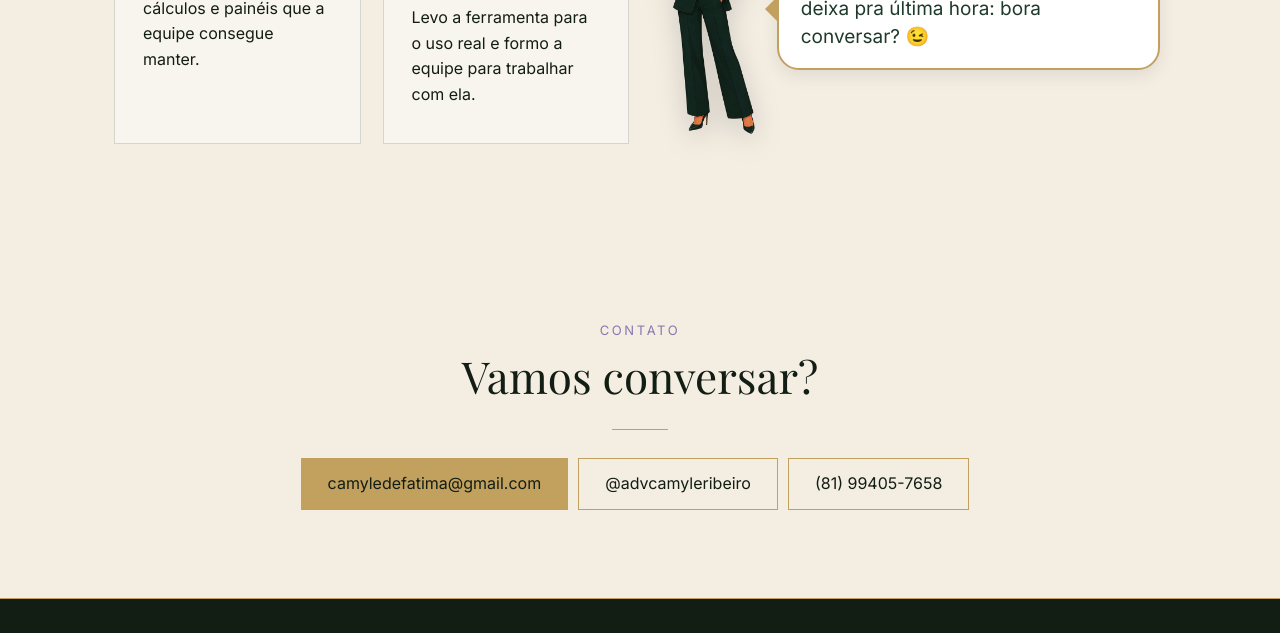
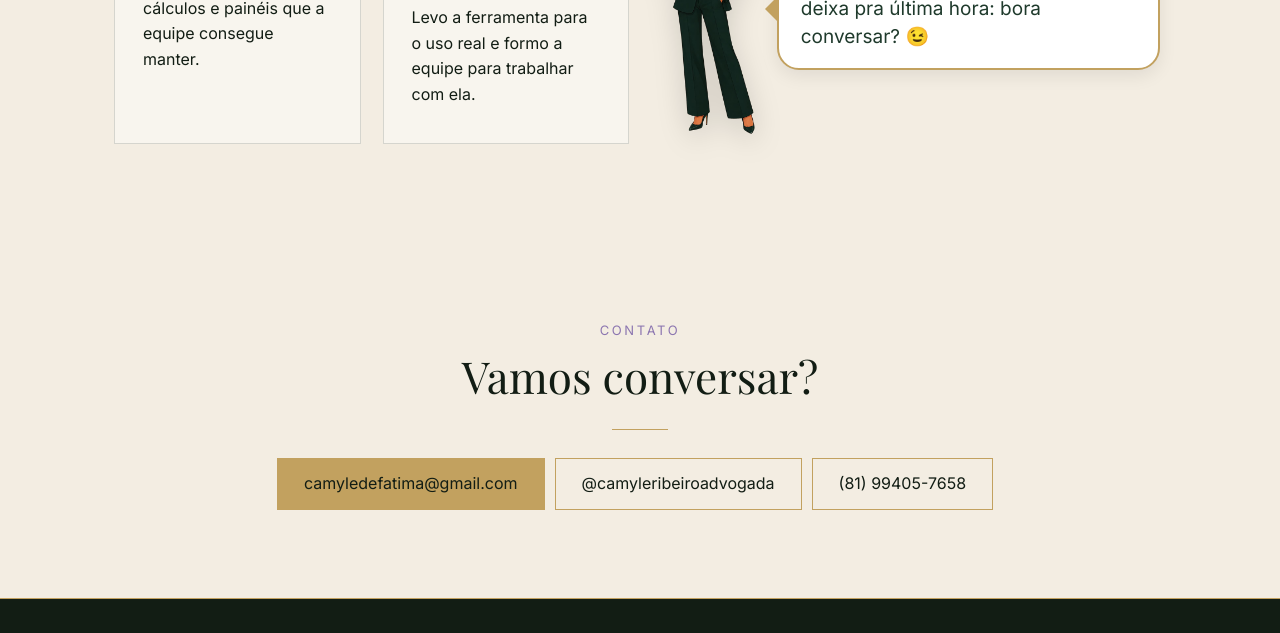
Before and after one commit to advcamyleribeiro-hub/portfolio, a plain HTML site: page index.html in a window 1280 px wide. Shown: the part 9609-10242 px from the top of the page. Drawn offline with nearby package versions, Linux system fonts and the light colour scheme; a web font is replaced by a local one.

Commit message:
Instagram correto

```diff
--- a/index.html
+++ b/index.html
@@ -85,7 +85,7 @@ header{position:relative;overflow:hidden}header .wrap{position:relative;z-index:
 </div></div></section>
 
 <section id="contato"><div class="wrap" style="text-align:center"><div class="tag">Contato</div><h2>Vamos conversar?</h2><div class="fio" style="margin:18px auto 28px"></div>
-<p><a class="btn f" href="mailto:camyledefatima@gmail.com" style="color:var(--verde)">camyledefatima@gmail.com</a><a class="btn" href="https://instagram.com/advcamyleribeiro" style="color:var(--verde)">@advcamyleribeiro</a><a class="btn" href="https://wa.me/5581994057658" style="color:var(--verde)">(81) 99405-7658</a></p></div></section>
+<p><a class="btn f" href="mailto:camyledefatima@gmail.com" style="color:var(--verde)">camyledefatima@gmail.com</a><a class="btn" href="https://instagram.com/camyleribeiroadvogada" style="color:var(--verde)">@camyleribeiroadvogada</a><a class="btn" href="https://wa.me/5581994057658" style="color:var(--verde)">(81) 99405-7658</a></p></div></section>
 <footer><img src="assets/logo-timbrado-transparente.png" alt="CR"><p>Camyle Ribeiro · OAB/PE 60.250 · Recife/PE</p></footer>
 <script>
 (function(){var rm=matchMedia('(prefers-reduced-motion: reduce)').matches;
```
